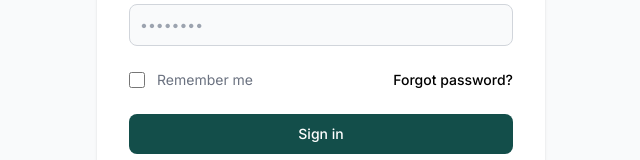
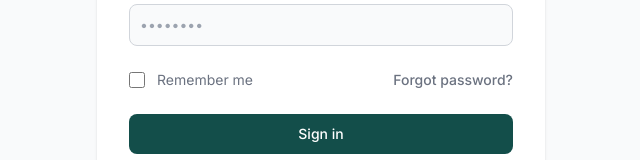
Before and after one commit to j3rryl/irense-web-portal, a Next.js app: page /authentication in a window 1280 px wide. Shown: the part 426-586 px from the top of the page, without its empty margins (319-959 px from the left). Built offline with nearby package versions, Linux system fonts and the light colour scheme; no server answers.

Commit message:
auth complete

```diff
--- a/app/authentication/page.tsx
+++ b/app/authentication/page.tsx
@@ -37,8 +37,8 @@ const AuthPage = () => {
                 toast.success(`${LOGIN_SUCCESS}`);
 
                 setTimeout(() => {
-
-                    callbackUrl === "/dashboard" ? router.push(`${response?.url}`) : [router.push(`${response?.url}`),router.refresh()];
+                    router.push(`${response?.url}`);
+                    router.refresh();
                 }, 1500);
             } else {
                 if(`${response?.error}`=== `${INCORRECT_PASSWORD}`){
@@ -83,7 +83,7 @@ const AuthPage = () => {
                                 <label htmlFor="remember" className="text-gray-500 dark:text-gray-300">Remember me</label>
                             </div>
                         </div>
-                        <a href="#" className="text-sm font-medium text-primary-600 hover:underline dark:text-primary-500">Forgot password?</a>
+                        <a href="#" className="text-sm font-medium text-gray-500 hover:underline dark:text-gray-300">Forgot password?</a>
                     </div>
                     <button type="submit" className="w-full text-white bg-primary hover:bg-primary-700 focus:ring-4 focus:outline-none focus:ring-primary-300 font-medium rounded-lg text-sm px-5 py-2.5 text-center dark:border-white dark:bg-primary dark:hover:bg-primary-700 dark:focus:ring-primary-800">Sign in</button>
                         <ToastContainer />
```
